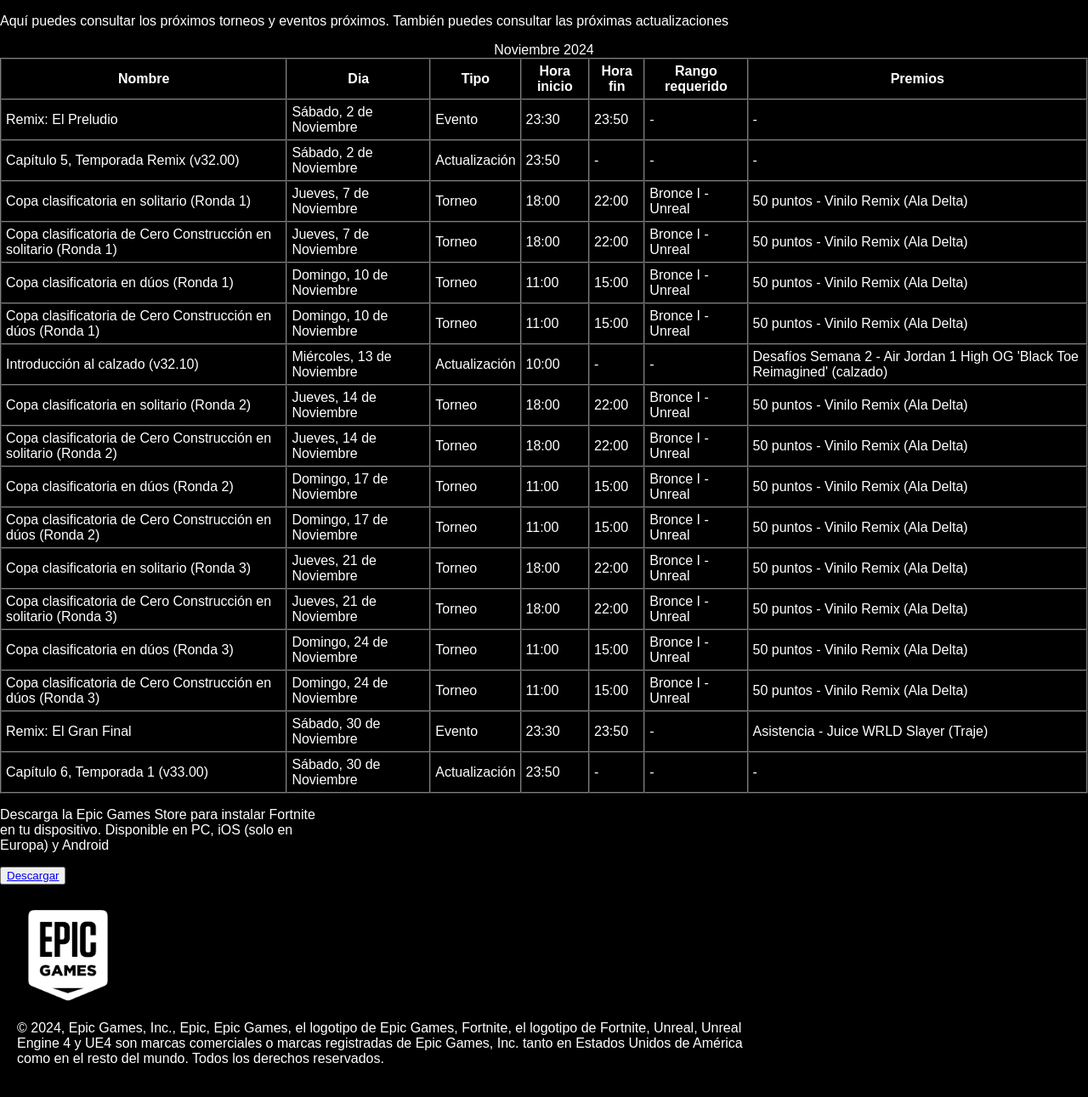
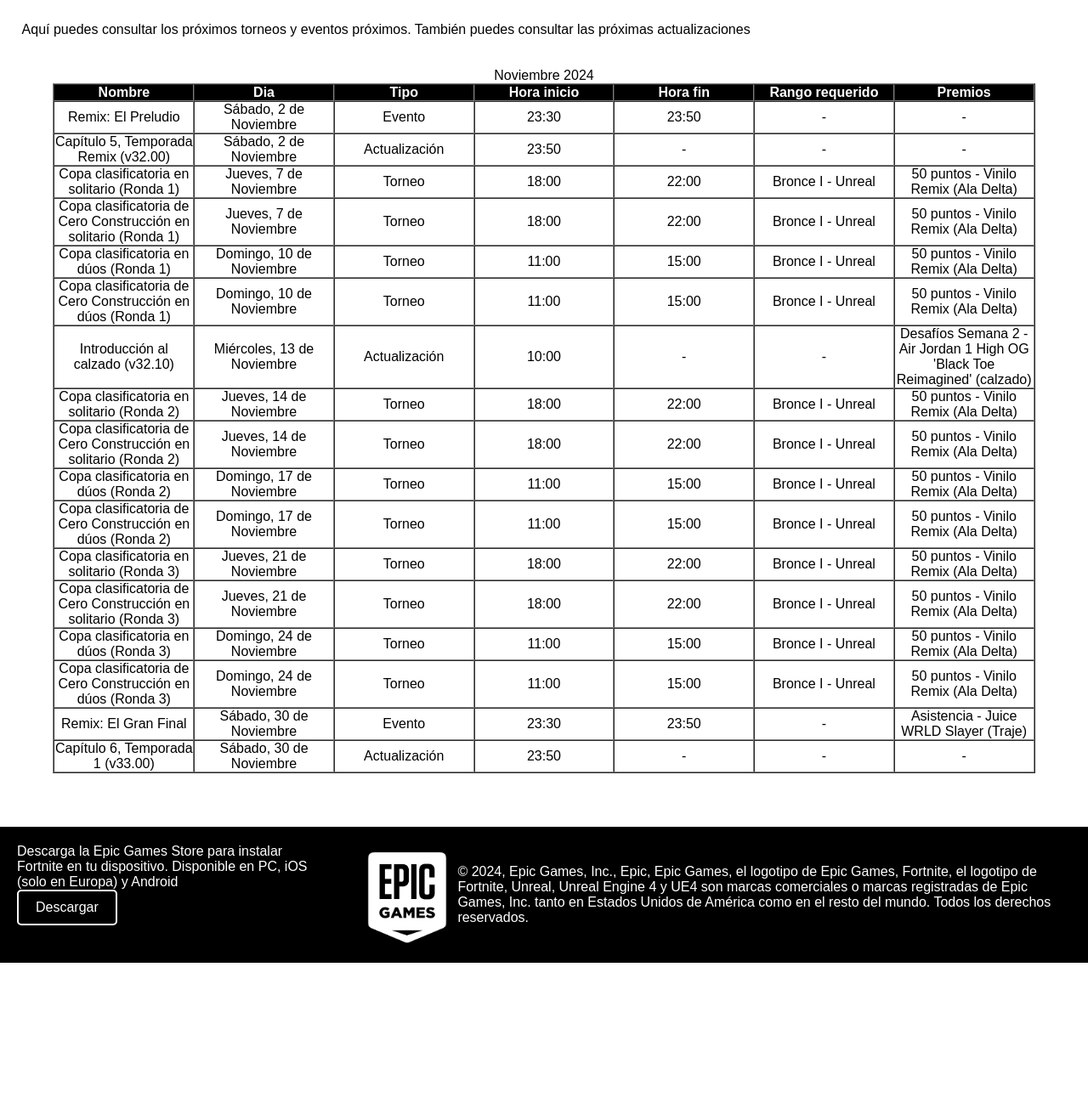
Before and after one commit to SEC-2006/Projecte_LMA-ED_Fortnite, a PHP site: page /horari.html in a window 1280 px wide. Shown: the part 50-1341 px from the top of the page at 85% size. After the commit the page ends 1183 px from the top, so only its background shows below. Run offline with PHP 8.4, Linux system fonts and the light colour scheme.

Commit message:
fase 3 LMA

```diff
--- a/css/estilos.css
+++ b/css/estilos.css
@@ -1,6 +1,8 @@
 *
 {
     font-family: Arial, Helvetica, sans-serif;
+    margin: 0px;
+    padding: 0px;
 }
 
 body
@@ -8,6 +10,18 @@ body
     margin: 0px;
     background-color: black;
     color: white;
+}
+
+main
+{
+    background-color: white;
+    color: black;
+    padding: 2%;
+}
+
+h2
+{
+    text-align: center;
 }
 
 /*------------------------------------Header i Nav------------------------------------*/
@@ -75,39 +89,148 @@ header h1
     text-decoration: none;
 }
 
+#menu-header ul li a:hover
+{
+    text-decoration: underline;
+}
+
+
+
+
 /*------------------------------------Aside i Footer------------------------------------*/
 
-aside {
+.inferior
+{
+    display: flex;
+    justify-content: space-between;
+}
+
+aside
+{
     width: 30%;
+    padding: 20px
 }
 
 footer
 {
+    display: flex;
     width: 70%;
     padding: 20px;
+    justify-content: space-between;
+    align-items: center;
+}
+
+.boton-descarga
+{
+    background-color: black;
+    border: 2px solid white;
+    color: white;
+    padding: 10px 20px;
+    text-align: center;
+    text-decoration: none;
+    cursor: pointer;
+    font-size: 16px;
+    border-radius: 5px;
+}
+
+.boton-descarga:hover
+{
+    text-decoration: underline;
+}
+
+.boton-descarga a
+{
+    color: white;
+    text-decoration: none;
+}
+
+footer img
+{
+    background-color: black;
 }
 
 /*------------------------------------Imatge del index.html baix del Header------------------------------------*/
 
-.portada {
+.portada
+{
     position: relative;
     width: 100%;
     height: 50vh;
     overflow: hidden;
 }
 
-.portada img {
+.portada > img
+{
     width: 100%;
     height: 100%;
     object-fit: cover;
 }
 
-.portada p {
+.portada > p
+{
     position: relative;
     bottom: 80px;
     text-align: center;
     background-color: rgba(0,0,0,0.5);
+    color: #FFFFFF;
     padding: 10px;
     margin: 0;
     z-index: 10;
 }
+
+/*------------------------------------Tabla del horari.html------------------------------------*/
+
+table.calendario
+{
+    text-align: center;
+    align-self: center;
+    margin: 3%;
+}
+
+table.calendario th
+{
+    width: 14%;
+    background-color: black;
+    color: white;
+}
+
+/*------------------------------------Videos de videos.html------------------------------------*/
+
+#videos
+{
+    display: flex;
+    overflow-x: auto;
+    white-space: nowrap;
+}
+
+article.video
+{
+    display: flex;
+    flex-direction: column;
+    align-items: center;
+    width: auto;
+    border: 2px solid black;
+    margin: 3%;
+    padding: 1%;
+}
+
+article.video p
+{
+    font-style: italic;
+    color: rgb(165, 165, 165);
+}
+
+/*------------------------------------Formulari del contactes.html------------------------------------*/
+
+input[type="submit"]
+{
+    border: 3px solid green;
+    background-color: lightgreen;
+    padding: 2px;
+    margin: 10px;
+}
+
+legend::first-letter
+{
+    font-size: 130%;
+}
--- a/horari.html
+++ b/horari.html
@@ -26,10 +26,10 @@
                 </div>
             </nav>
         </header>
-        <main>
+        <main id="horario">
             <p>Aquí puedes consultar los próximos torneos y eventos próximos.
             También puedes consultar las próximas actualizaciones</p>
-            <table border="1" cellpadding="5" cellspacing="0">
+            <table border="1" cellpadding="5" cellspacing="0" class="calendario">
                 <caption>Noviembre 2024</caption>
                 <tr>
                     <th>Nombre</th>
@@ -195,16 +195,18 @@
                 </tr>
             </table>
         </main>
+        <div class="inferior">
             <aside>
                 <p>Descarga la Epic Games Store para instalar Fortnite en tu dispositivo. Disponible en PC, iOS (solo en Europa) y Android</p>
-            <button><a href="https://store.epicgames.com/es-ES/download" class="boton-descarga">Descargar</a></button>
+                <button class="boton-descarga"><a href="https://store.epicgames.com/es-ES/download">Descargar</a></button>
             </aside>
             <footer id="creditos">
-            <img src="imatges/epic-games.png" height="120px" width="120px">
+                <img src="imatges/epic-games.png" height="120px" width="120px" id="logo-footer">
                 <p>© 2024, Epic Games, Inc., Epic, Epic Games, el logotipo de Epic Games,
                     Fortnite, el logotipo de Fortnite, Unreal, Unreal Engine 4 y UE4 son marcas comerciales
                     o marcas registradas de Epic Games, Inc. tanto en Estados Unidos de América
                     como en el resto del mundo. Todos los derechos reservados.</p>
             </footer>
+        </div>
     </body>
 </html>
--- a/index.html
+++ b/index.html
@@ -32,16 +32,18 @@
                 <p>Juega a la nueva temporada REMIX. Disponible en "Battle Royale" y "Cero Construcción"</p>
             </div>
         </main>
+        <div class="inferior">
             <aside>
                 <p>Descarga la Epic Games Store para instalar Fortnite en tu dispositivo. Disponible en PC, iOS (solo en Europa) y Android</p>
-            <button><a href="https://store.epicgames.com/es-ES/download" class="boton-descarga">Descargar</a></button>
+                <button class="boton-descarga"><a href="https://store.epicgames.com/es-ES/download">Descargar</a></button>
             </aside>
             <footer id="creditos">
-            <img src="imatges/epic-games.png" height="120px" width="120px">
+                <img src="imatges/epic-games.png" height="120px" width="120px" id="logo-footer">
                 <p>© 2024, Epic Games, Inc., Epic, Epic Games, el logotipo de Epic Games,
                     Fortnite, el logotipo de Fortnite, Unreal, Unreal Engine 4 y UE4 son marcas comerciales
                     o marcas registradas de Epic Games, Inc. tanto en Estados Unidos de América
                     como en el resto del mundo. Todos los derechos reservados.</p>
             </footer>
+        </div>
     </body>
 </html>
```
Also changed, not shown: contactes.html (+5 -3 lines), videos.html (+16 -7 lines). Lines whose indentation alone changed are shown as unchanged.
